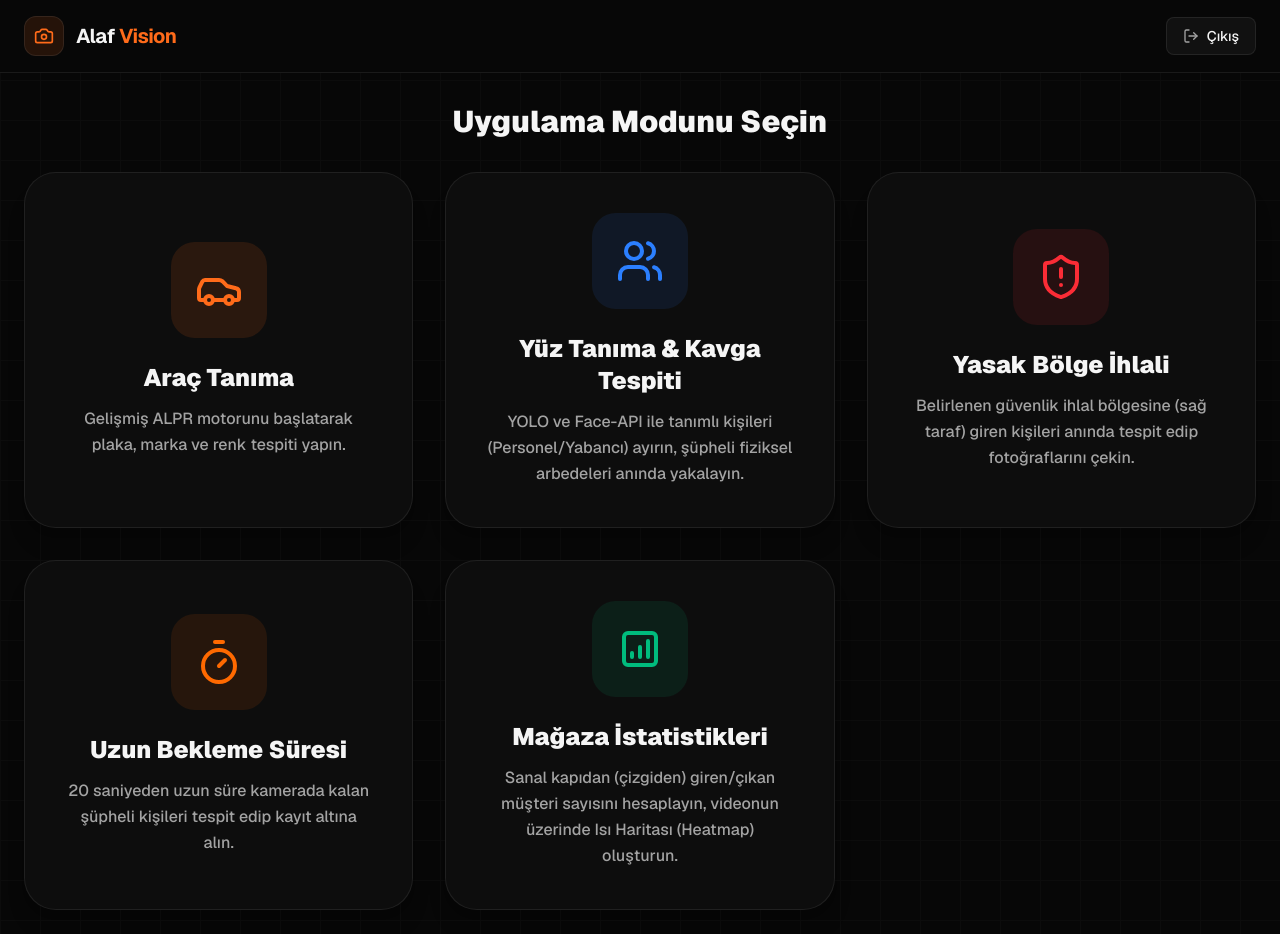
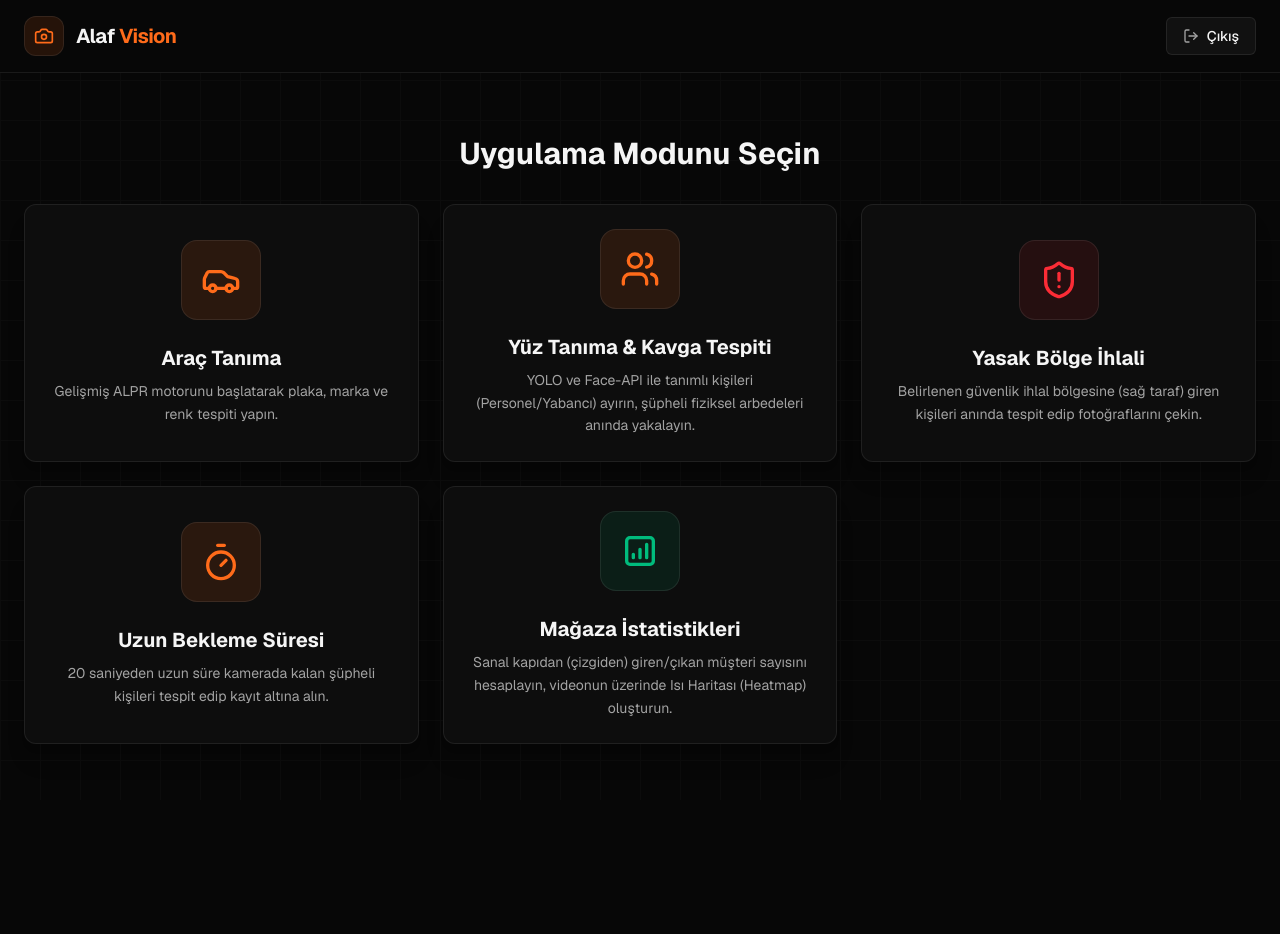
Before and after one commit to mtntasci/AlafVision, a Next.js app in the folder webapp/: page /dashboard in a window 1280 px wide. After the commit the page ends 800 px from the top, so only its background shows below. Built offline with nearby package versions, Linux system fonts and the light colour scheme.

Commit message:
refactor: standardize color palette with accent variables and update UI component styling for improved consistency

```diff
--- a/webapp/src/app/dashboard/intrusion/page.tsx
+++ b/webapp/src/app/dashboard/intrusion/page.tsx
@@ -348,7 +348,7 @@ export default function IntrusionDashboard() {
       <div className="flex-none w-full max-w-3xl mx-auto px-4 pt-4 pb-2 z-10 flex flex-col gap-3">
         <div className="relative w-full aspect-video bg-surface-1 border border-border-subtle rounded-2xl overflow-hidden shadow-lg">
           {!isStreaming && (
-            <div className="absolute inset-0 flex items-center justify-center text-secondary-text z-10 flex-col gap-4 bg-surface-1/80 backdrop-blur-sm">
+            <div className="absolute inset-0 flex items-center justify-center text-secondary-text z-10 flex-col gap-4 bg-surface-1">
               <div className="w-16 h-16 rounded-2xl bg-accent-soft flex items-center justify-center border border-border-subtle">
                 <Video className="w-8 h-8 text-accent animate-pulse" />
               </div>
@@ -397,7 +397,7 @@ export default function IntrusionDashboard() {
 
                 const knownName = knownMap[res.text];
                 const label = knownName ? knownName : `ID: ${res.text}`;
-                let colorClass = "text-blue-500";
+                let colorClass = "text-accent";
 
                 const zoneX = (videoDimensions.width || 1) * 0.7;
                 const boxRight = coords.x + coords.w;
@@ -432,7 +432,7 @@ export default function IntrusionDashboard() {
           <div className="h-8 w-px bg-border-subtle"></div>
           <div className="flex flex-col items-center">
             <span className="text-[10px] font-bold text-secondary-text tracking-wider">BENZERSİZ KİŞİ</span>
-            <span className="text-xl font-black text-blue-500 drop-shadow-sm">{uniqueHumans.size}</span>
+            <span className="text-xl font-black text-accent drop-shadow-sm">{uniqueHumans.size}</span>
           </div>
         </div>
       </div>
--- a/webapp/src/app/dashboard/loitering/page.tsx
+++ b/webapp/src/app/dashboard/loitering/page.tsx
@@ -348,7 +348,7 @@ export default function LoiteringDashboard() {
       <div className="flex-none w-full max-w-3xl mx-auto px-4 pt-4 pb-2 z-10 flex flex-col gap-3">
         <div className="relative w-full aspect-video bg-surface-1 border border-border-subtle rounded-2xl overflow-hidden shadow-lg">
           {!isStreaming && (
-            <div className="absolute inset-0 flex items-center justify-center text-secondary-text z-10 flex-col gap-4 bg-surface-1/80 backdrop-blur-sm">
+            <div className="absolute inset-0 flex items-center justify-center text-secondary-text z-10 flex-col gap-4 bg-surface-1">
               <div className="w-16 h-16 rounded-2xl bg-accent-soft flex items-center justify-center border border-border-subtle">
                 <Video className="w-8 h-8 text-accent animate-pulse" />
               </div>
@@ -387,7 +387,7 @@ export default function LoiteringDashboard() {
 
                 const knownName = knownMap[res.text];
                 const label = knownName ? knownName : `ID: ${res.text}`;
-                let colorClass = "text-blue-500";
+                let colorClass = "text-accent";
 
                 const firstSeen = humanFirstSeenRef.current[res.text] || Date.now();
                 const durationMs = Date.now() - firstSeen;
@@ -419,7 +419,7 @@ export default function LoiteringDashboard() {
           <div className="h-8 w-px bg-border-subtle"></div>
           <div className="flex flex-col items-center">
             <span className="text-[10px] font-bold text-secondary-text tracking-wider">BENZERSİZ KİŞİ</span>
-            <span className="text-xl font-black text-blue-500 drop-shadow-sm">{uniqueHumans.size}</span>
+            <span className="text-xl font-black text-accent drop-shadow-sm">{uniqueHumans.size}</span>
           </div>
         </div>
       </div>
--- a/webapp/src/app/dashboard/page.tsx
+++ b/webapp/src/app/dashboard/page.tsx
@@ -27,7 +27,7 @@ export default function Dashboard() {
       </div>
 
       {/* Header */}
-      <header className="absolute top-0 left-0 right-0 z-30 flex justify-between items-center px-6 py-4 bg-background backdrop-blur-xl border-b border-border-subtle">
+      <header className="absolute top-0 left-0 right-0 z-30 flex justify-between items-center px-6 py-4 bg-background border-b border-border-subtle">
         <div className="flex items-center gap-3">
           <div className="w-10 h-10 rounded-xl bg-accent-soft flex items-center justify-center border border-border-subtle">
             <Camera className="w-5 h-5 text-accent" />
@@ -39,7 +39,7 @@ export default function Dashboard() {
 
         <button
           onClick={handleLogout}
-          className="group flex items-center gap-2 px-4 py-2 bg-surface-2 text-primary-text border border-border-subtle rounded-lg hover:bg-surface-2 transition-all font-medium text-sm"
+          className="group flex items-center gap-2 px-4 py-2 bg-surface-2 text-primary-text border border-border-subtle rounded-md hover:bg-surface-3 transition-colors font-medium text-sm"
         >
           <LogOut size={16} className="text-secondary-text group-hover:text-primary-text transition-colors" />
           Çıkış
@@ -47,68 +47,68 @@ export default function Dashboard() {
       </header>
 
       <main className="flex-1 relative z-10 flex flex-col items-center justify-center p-6 mt-20">
-        <h2 className="text-3xl font-black text-primary-text mb-8 text-center animate-in slide-in-from-top-4 fade-in duration-500">
+        <h2 className="text-3xl font-bold text-primary-text mb-8 text-center animate-in slide-in-from-top-4 fade-in duration-500">
           Uygulama Modunu Seçin
         </h2>
-        <div className="max-w-7xl w-full grid grid-cols-1 md:grid-cols-2 lg:grid-cols-3 gap-8 animate-in slide-in-from-bottom-6 fade-in duration-700">
+        <div className="max-w-7xl w-full grid grid-cols-1 md:grid-cols-2 lg:grid-cols-3 gap-6 animate-in slide-in-from-bottom-6 fade-in duration-700">
 
-          <Link href="/dashboard/vehicle" className="flex flex-col items-center justify-center gap-6 p-10 bg-surface-1 border border-border-subtle rounded-[2rem] hover:border-accent hover:bg-surface-2 transition-all shadow-xl group text-center cursor-pointer">
-            <div className="w-24 h-24 rounded-3xl bg-accent-soft flex items-center justify-center group-hover:scale-110 transition-transform duration-300">
-              <Car className="w-12 h-12 text-accent" />
+          <Link href="/dashboard/vehicle" className="flex flex-col items-center justify-center gap-6 p-6 bg-surface-1 border border-border-subtle rounded-xl hover:border-accent hover:bg-surface-2 transition-colors shadow-xl group text-center cursor-pointer">
+            <div className="w-20 h-20 rounded-2xl bg-accent-soft flex items-center justify-center border border-border-subtle group-hover:scale-105 transition-transform duration-300">
+              <Car className="w-10 h-10 text-accent" />
             </div>
             <div>
-              <h3 className="text-2xl font-black text-primary-text mb-3">Araç Tanıma</h3>
-              <p className="text-secondary-text font-medium leading-relaxed">
+              <h3 className="text-xl font-bold text-primary-text mb-2">Araç Tanıma</h3>
+              <p className="text-secondary-text text-sm font-normal leading-relaxed">
                 Gelişmiş ALPR motorunu başlatarak plaka, marka ve renk tespiti yapın.
               </p>
             </div>
           </Link>
 
-          <Link href="/dashboard/human" className="flex flex-col items-center justify-center gap-6 p-10 bg-surface-1 border border-border-subtle rounded-[2rem] hover:border-blue-500 hover:bg-surface-2 transition-all shadow-xl group text-center cursor-pointer">
-            <div className="w-24 h-24 rounded-3xl bg-blue-500/10 flex items-center justify-center group-hover:scale-110 transition-transform duration-300">
-              <Users className="w-12 h-12 text-blue-500" />
+          <Link href="/dashboard/human" className="flex flex-col items-center justify-center gap-6 p-6 bg-surface-1 border border-border-subtle rounded-xl hover:border-accent hover:bg-surface-2 transition-colors shadow-xl group text-center cursor-pointer">
+            <div className="w-20 h-20 rounded-2xl bg-accent-soft flex items-center justify-center border border-border-subtle group-hover:scale-105 transition-transform duration-300">
+              <Users className="w-10 h-10 text-accent" />
             </div>
             <div>
-              <h3 className="text-2xl font-black text-primary-text mb-3">Yüz Tanıma & Kavga Tespiti</h3>
-              <p className="text-secondary-text font-medium leading-relaxed">
+              <h3 className="text-xl font-bold text-primary-text mb-2">Yüz Tanıma & Kavga Tespiti</h3>
+              <p className="text-secondary-text text-sm font-normal leading-relaxed">
                 YOLO ve Face-API ile tanımlı kişileri (Personel/Yabancı) ayırın, şüpheli fiziksel arbedeleri anında yakalayın.
               </p>
             </div>
           </Link>
 
-          <Link href="/dashboard/intrusion" className="flex flex-col items-center justify-center gap-6 p-10 bg-surface-1 border border-border-subtle rounded-[2rem] hover:border-red-500 hover:bg-surface-2 transition-all shadow-xl group text-center cursor-pointer">
-            <div className="w-24 h-24 rounded-3xl bg-red-500/10 flex items-center justify-center group-hover:scale-110 transition-transform duration-300">
-              <ShieldAlert className="w-12 h-12 text-red-500" />
+          <Link href="/dashboard/intrusion" className="flex flex-col items-center justify-center gap-6 p-6 bg-surface-1 border border-border-subtle rounded-xl hover:border-accent hover:bg-surface-2 transition-colors shadow-xl group text-center cursor-pointer">
+            <div className="w-20 h-20 rounded-2xl bg-red-500/10 flex items-center justify-center border border-border-subtle group-hover:scale-105 transition-transform duration-300">
+              <ShieldAlert className="w-10 h-10 text-red-500" />
             </div>
             <div>
-              <h3 className="text-2xl font-black text-primary-text mb-3">Yasak Bölge İhlali</h3>
-              <p className="text-secondary-text font-medium leading-relaxed">
+              <h3 className="text-xl font-bold text-primary-text mb-2">Yasak Bölge İhlali</h3>
+              <p className="text-secondary-text text-sm font-normal leading-relaxed">
                 Belirlenen güvenlik ihlal bölgesine (sağ taraf) giren kişileri anında tespit edip fotoğraflarını çekin.
               </p>
             </div>
           </Link>
 
-          <Link href="/dashboard/loitering" className="flex flex-col items-center justify-center gap-6 p-10 bg-surface-1 border border-border-subtle rounded-[2rem] hover:border-orange-500 hover:bg-surface-2 transition-all shadow-xl group text-center cursor-pointer">
-            <div className="w-24 h-24 rounded-3xl bg-orange-500/10 flex items-center justify-center group-hover:scale-110 transition-transform duration-300">
-              <Timer className="w-12 h-12 text-orange-500" />
+          <Link href="/dashboard/loitering" className="flex flex-col items-center justify-center gap-6 p-6 bg-surface-1 border border-border-subtle rounded-xl hover:border-accent hover:bg-surface-2 transition-colors shadow-xl group text-center cursor-pointer">
+            <div className="w-20 h-20 rounded-2xl bg-accent-soft flex items-center justify-center border border-border-subtle group-hover:scale-105 transition-transform duration-300">
+              <Timer className="w-10 h-10 text-accent" />
             </div>
             <div>
-              <h3 className="text-2xl font-black text-primary-text mb-3">Uzun Bekleme Süresi</h3>
-              <p className="text-secondary-text font-medium leading-relaxed">
+              <h3 className="text-xl font-bold text-primary-text mb-2">Uzun Bekleme Süresi</h3>
+              <p className="text-secondary-text text-sm font-normal leading-relaxed">
                 20 saniyeden uzun süre kamerada kalan şüpheli kişileri tespit edip kayıt altına alın.
               </p>
             </div>
           </Link>
 
-          <Link href="/dashboard/store" className="flex flex-col items-center justify-center gap-6 p-10 bg-surface-1 border border-border-subtle rounded-[2rem] hover:border-emerald-500 hover:bg-surface-2 transition-all shadow-xl group text-center cursor-pointer">
-            <div className="w-24 h-24 rounded-3xl bg-emerald-500/10 flex items-center justify-center group-hover:scale-110 transition-transform duration-300">
-              <svg className="w-12 h-12 text-emerald-500" fill="none" viewBox="0 0 24 24" stroke="currentColor">
+          <Link href="/dashboard/store" className="flex flex-col items-center justify-center gap-6 p-6 bg-surface-1 border border-border-subtle rounded-xl hover:border-accent hover:bg-surface-2 transition-colors shadow-xl group text-center cursor-pointer">
+            <div className="w-20 h-20 rounded-2xl bg-emerald-500/10 flex items-center justify-center border border-border-subtle group-hover:scale-105 transition-transform duration-300">
+              <svg className="w-10 h-10 text-emerald-500" fill="none" viewBox="0 0 24 24" stroke="currentColor">
                 <path strokeLinecap="round" strokeLinejoin="round" strokeWidth={2} d="M16 8v8m-4-5v5m-4-2v2m-2 4h12a2 2 0 002-2V6a2 2 0 00-2-2H6a2 2 0 00-2 2v12a2 2 0 002 2z" />
               </svg>
             </div>
             <div>
-              <h3 className="text-2xl font-black text-primary-text mb-3">Mağaza İstatistikleri</h3>
-              <p className="text-secondary-text font-medium leading-relaxed">
+              <h3 className="text-xl font-bold text-primary-text mb-2">Mağaza İstatistikleri</h3>
+              <p className="text-secondary-text text-sm font-normal leading-relaxed">
                 Sanal kapıdan (çizgiden) giren/çıkan müşteri sayısını hesaplayın, videonun üzerinde Isı Haritası (Heatmap) oluşturun.
               </p>
             </div>
--- a/webapp/src/app/dashboard/store/page.tsx
+++ b/webapp/src/app/dashboard/store/page.tsx
@@ -366,7 +366,7 @@ export default function StoreDashboard() {
       <div className="flex-none w-full max-w-3xl mx-auto px-4 pt-4 pb-2 z-10 flex flex-col gap-3">
         <div className="relative w-full aspect-video bg-surface-1 border border-border-subtle rounded-2xl overflow-hidden shadow-lg">
           {!isStreaming && (
-            <div className="absolute inset-0 flex items-center justify-center text-secondary-text z-10 flex-col gap-4 bg-surface-1/80 backdrop-blur-sm">
+            <div className="absolute inset-0 flex items-center justify-center text-secondary-text z-10 flex-col gap-4 bg-surface-1">
               <div className="w-16 h-16 rounded-2xl bg-emerald-500/10 flex items-center justify-center border border-border-subtle">
                 <Video className="w-8 h-8 text-emerald-500 animate-pulse" />
               </div>
--- a/webapp/src/app/dashboard/vehicle/page.tsx
+++ b/webapp/src/app/dashboard/vehicle/page.tsx
@@ -240,7 +240,7 @@ export default function VehicleDashboard() {
       <div className="flex-none w-full max-w-3xl mx-auto px-4 pt-4 pb-2 z-10 flex flex-col gap-3">
         <div className="relative w-full h-[45vh] sm:h-auto sm:aspect-video bg-surface-1 border border-border-subtle rounded-2xl overflow-hidden shadow-lg">
           {!isStreaming && (
-             <div className="absolute inset-0 flex items-center justify-center text-secondary-text z-10 flex-col gap-4 bg-surface-1/80 backdrop-blur-sm">
+             <div className="absolute inset-0 flex items-center justify-center text-secondary-text z-10 flex-col gap-4 bg-surface-1">
                <div className="w-16 h-16 rounded-2xl bg-accent-soft flex items-center justify-center border border-border-subtle">
                  <Video className="w-8 h-8 text-accent animate-pulse" />
                </div>
--- a/webapp/src/app/legal/kvkk/page.tsx
+++ b/webapp/src/app/legal/kvkk/page.tsx
@@ -7,7 +7,7 @@ export default function KvkkPage() {
       <Navbar />
 
       <main className="flex-1 relative z-10 flex flex-col items-center py-20 px-4">
-        <article className="w-full max-w-4xl bg-surface-1/50 backdrop-blur-xl border border-border-subtle rounded-3xl p-8 md:p-12 shadow-2xl">
+        <article className="w-full max-w-4xl bg-surface-1 border border-border-subtle rounded-2xl p-8 md:p-12 shadow-xl">
           <h1 className="text-3xl md:text-4xl font-bold text-primary-text mb-8 border-b border-border-subtle pb-6">KVKK Aydınlatma Metni</h1>
 
           <div className="space-y-6 text-secondary-text leading-relaxed">
--- a/webapp/src/app/legal/privacy/page.tsx
+++ b/webapp/src/app/legal/privacy/page.tsx
@@ -7,7 +7,7 @@ export default function PrivacyPolicyPage() {
       <Navbar />
 
       <main className="flex-1 relative z-10 flex flex-col items-center py-20 px-4">
-        <article className="w-full max-w-4xl bg-surface-1/50 backdrop-blur-xl border border-border-subtle rounded-3xl p-8 md:p-12 shadow-2xl">
+        <article className="w-full max-w-4xl bg-surface-1 border border-border-subtle rounded-2xl p-8 md:p-12 shadow-xl">
           <h1 className="text-3xl md:text-4xl font-bold text-primary-text mb-8 border-b border-border-subtle pb-6">Gizlilik Politikası</h1>
 
           <div className="space-y-6 text-secondary-text leading-relaxed">
--- a/webapp/src/components/Navbar.tsx
+++ b/webapp/src/components/Navbar.tsx
@@ -18,7 +18,7 @@ export const Logo = ({ className = "w-10 h-10" }: { className?: string }) => (
 
 export function Navbar() {
   return (
-    <nav className="relative z-50 w-full border-b border-border-subtle bg-background/80 backdrop-blur-xl">
+    <nav className="relative z-50 w-full border-b border-border-subtle bg-background">
       <div className="container mx-auto px-6 py-4 flex items-center justify-between">
         <Link href="/" className="flex items-center gap-3">
           <Logo className="w-9 h-9" />
```
Also changed, not shown: webapp/src/app/dashboard/human/page.tsx (+9 -9 lines), webapp/src/app/dashboard/human/register/page.tsx (+11 -11 lines), webapp/src/app/login/page.tsx (+5 -7 lines), webapp/src/app/page.tsx (+12 -12 lines), 1 other file (tests, documents, lock files or other folders).
